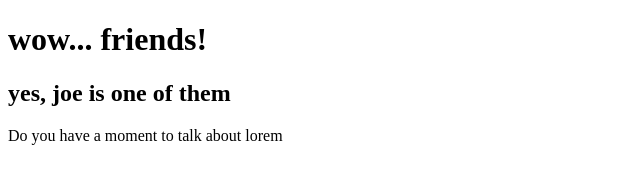
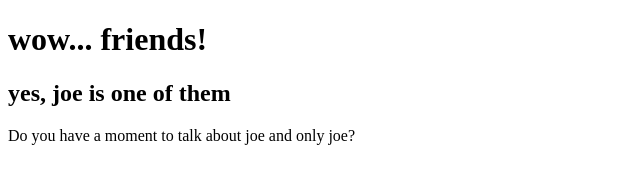
Before and after one commit to allenjakob/automatic-couscous, a plain HTML site: page index.html in a window 1280 px wide. Shown: the full height of the page, 0-640 px from the left. Drawn offline with Linux system fonts and the light colour scheme.

Commit message:
just joe now

```diff
--- a/index.html
+++ b/index.html
@@ -10,7 +10,7 @@
     <main>
         <h1>wow... friends!</h1>
         <h2>yes, joe is one of them</h2>
-        <p>Do you have a moment to talk about lorem</p>
+        <p>Do you have a moment to talk about joe and only joe?</p>
 
     </main>
 </body>
```
